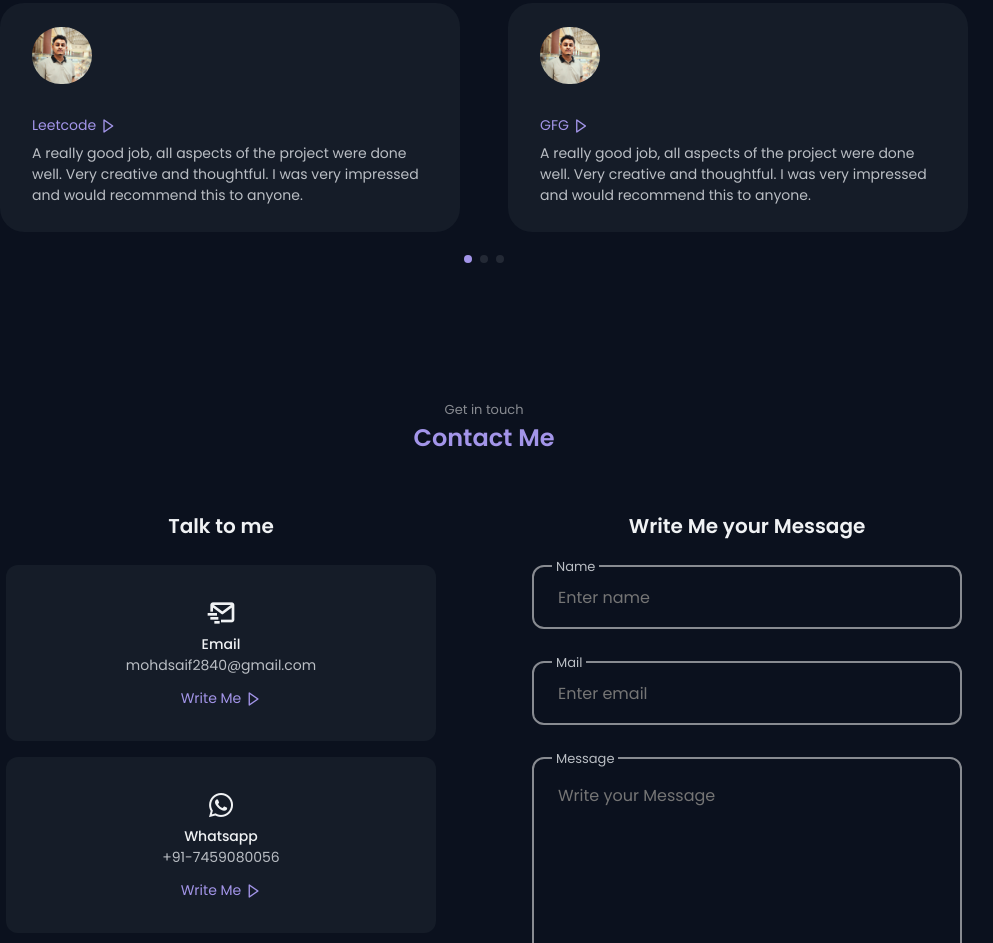
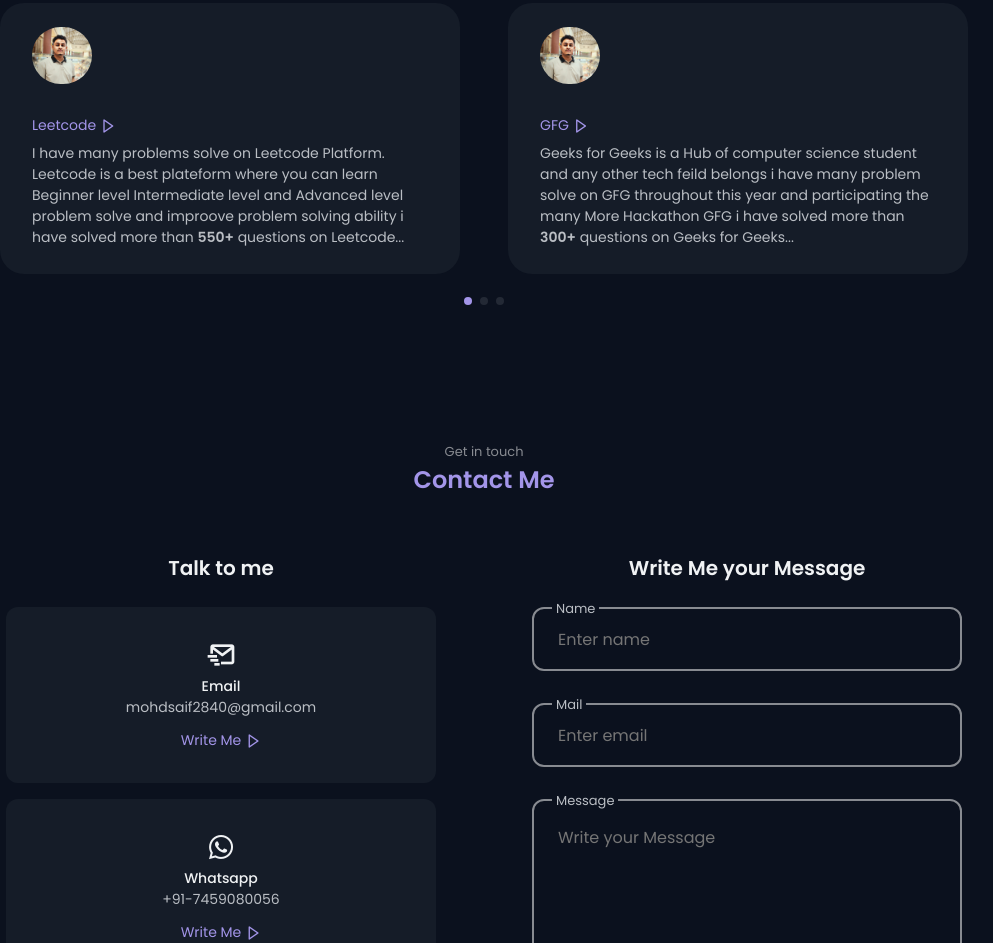
Before and after one commit to saif0056/My-Portfolio, a plain HTML site: page My-Portfolio/saif-portfolio/index.html in a window 1280 px wide. Shown: the part 3732-4675 px from the top of the page, without its empty margins (156-1149 px from the left). Drawn offline with nearby package versions, Linux system fonts and the light colour scheme.

Commit message:
Update index.html

```diff
--- a/My-Portfolio/saif-portfolio/index.html
+++ b/My-Portfolio/saif-portfolio/index.html
@@ -584,8 +584,9 @@
                             Leetcode <i class='bx bx-right-arrow work__icon'></i>
                         </a>
                         <p class="testimonial__description">
-                            A really good job, all aspects of the project were done well.
-                            Very creative and thoughtful. I was very impressed and would recommend this to anyone.
+                           I have many problems solve on Leetcode Platform. Leetcode is a best plateform where
+                            you can learn Beginner level Intermediate level and Advanced level problem solve and improove
+                            problem solving ability i have solved more than <strong>550+</strong>  questions on Leetcode...
                         </p>
                     </div>
 
@@ -597,8 +598,9 @@
                             GFG <i class='bx bx-right-arrow work__icon'></i>
                         </a>
                         <p class="testimonial__description">
-                            A really good job, all aspects of the project were done well.
-                            Very creative and thoughtful. I was very impressed and would recommend this to anyone.
+                           Geeks for Geeks is a Hub of computer science student and any other tech feild belongs
+                           i have many problem solve on GFG throughout this year and participating the many More
+                           Hackathon GFG i have solved more than <strong>300+</strong>  questions on Geeks for Geeks...
                         </p>
                     </div>
 
@@ -612,8 +614,9 @@
                             hackerrank <i class='bx bx-right-arrow work__icon'></i>
                         </a>
                         <p class="testimonial__description">
-                            A really good job, all aspects of the project were done well.
-                            Very creative and thoughtful. I was very impressed and would recommend this to anyone.
+                             hackerrank is best platform where i can learn more knowledge about programing langauges
+                            like Java, C++, C, C#, Python etc. <br>  for assessing developer skills for over 3,000+ companies around the world...
+
                         </p>
                     </div>
                 </div>
```
